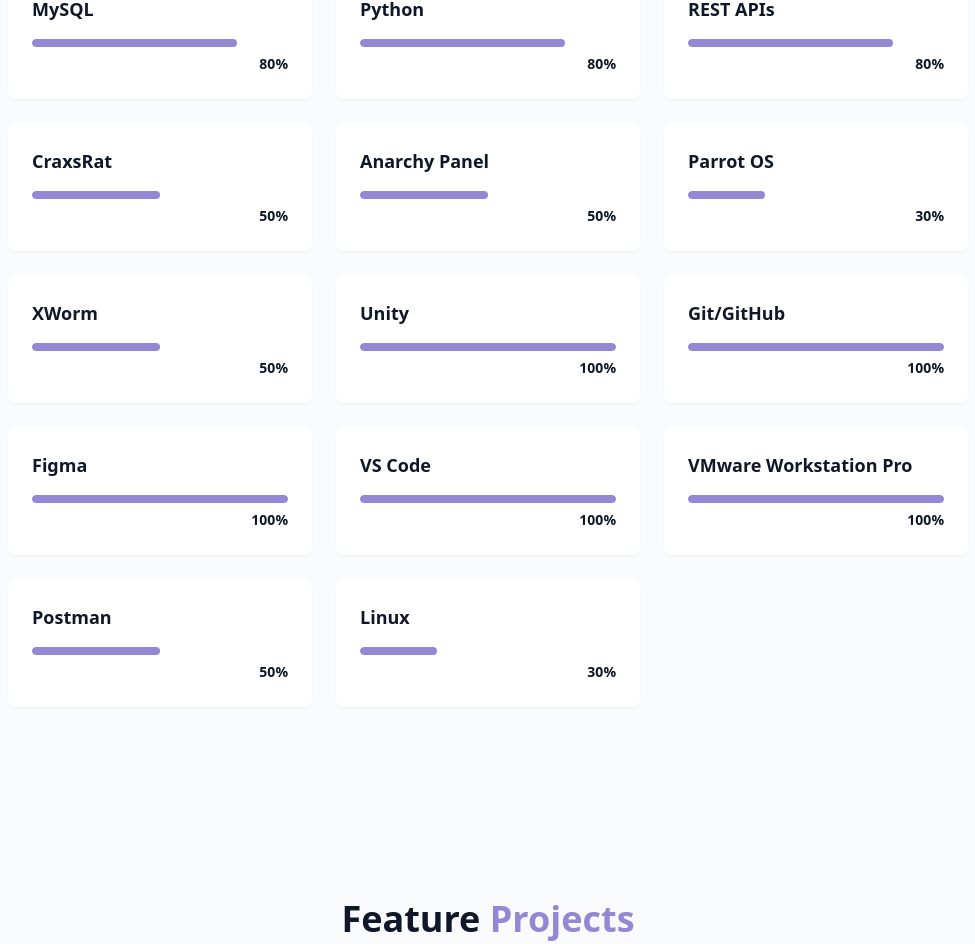
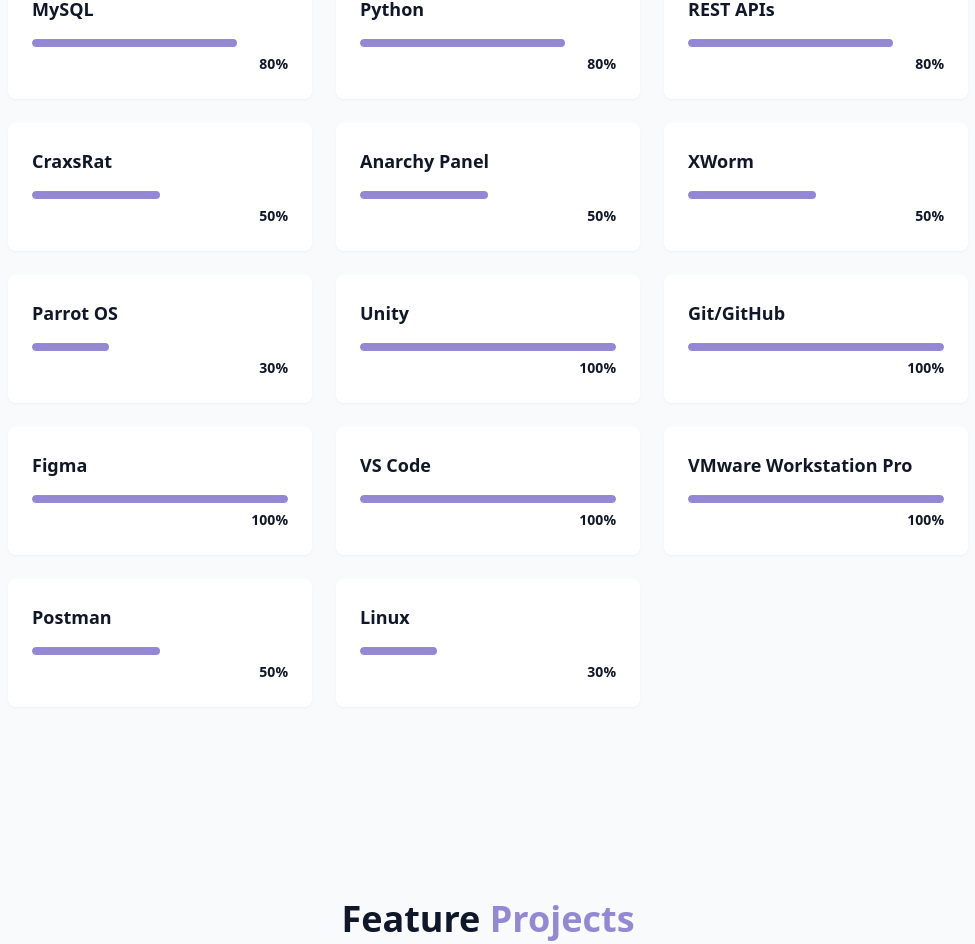
Before and after one commit to BolivarJ/BoliDev_Portfolio, a React (Vite) app: page / in a window 1280 px wide. Shown: the part 2111-3055 px from the top of the page, without its empty margins (152-1127 px from the left). Built offline with nearby package versions, Linux system fonts and the light colour scheme.

Commit message:
toggle, comment code

```diff
--- a/src/components/SkillsSection.jsx
+++ b/src/components/SkillsSection.jsx
@@ -20,8 +20,8 @@
     // cibersecurity Skills
     { name: 'CraxsRat', level: 50, category: 'cibersecurity' },
     { name: 'Anarchy Panel', level: 50, category: 'cibersecurity' },
+    { name: 'XWorm', level: 50, category: 'cibersecurity' },
     { name: 'Parrot OS', level: 30, category: 'cibersecurity' },
-    { name: 'XWorm', level: 50, category: 'cibersecurity' },
 
 
     // Tools and Technologies
```
Also changed, not shown: src/components/ThemeToggle.jsx (+55 -0 lines).
